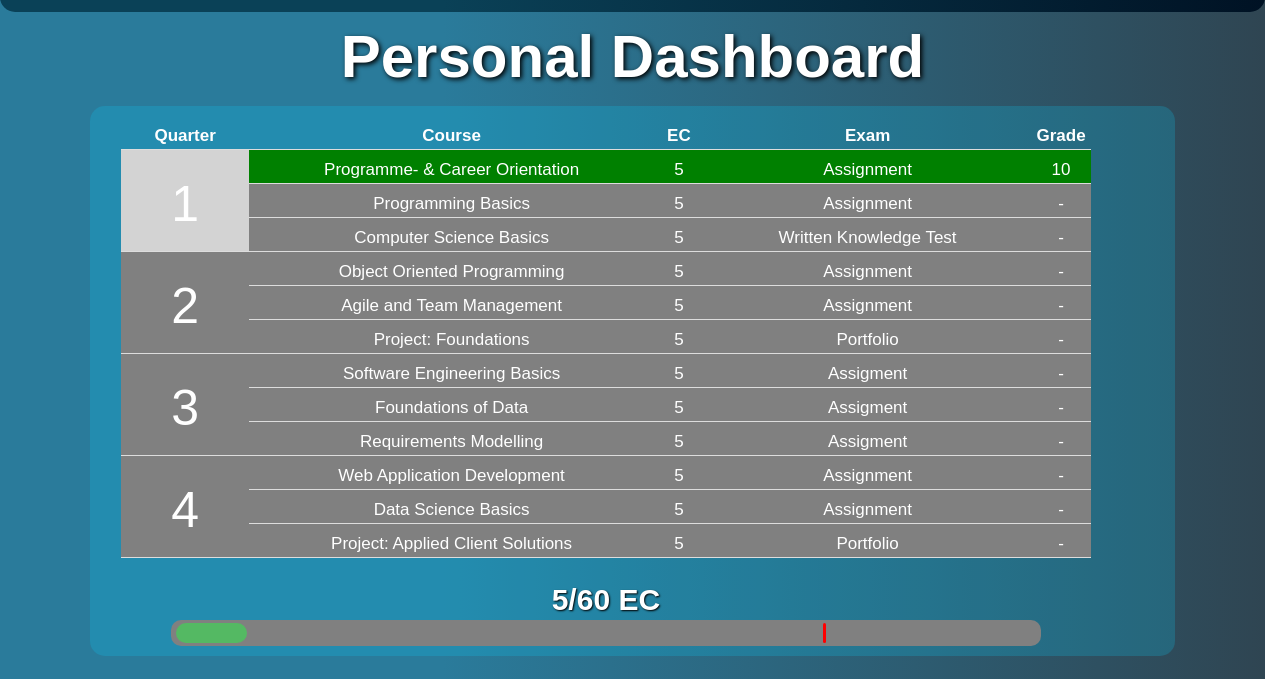
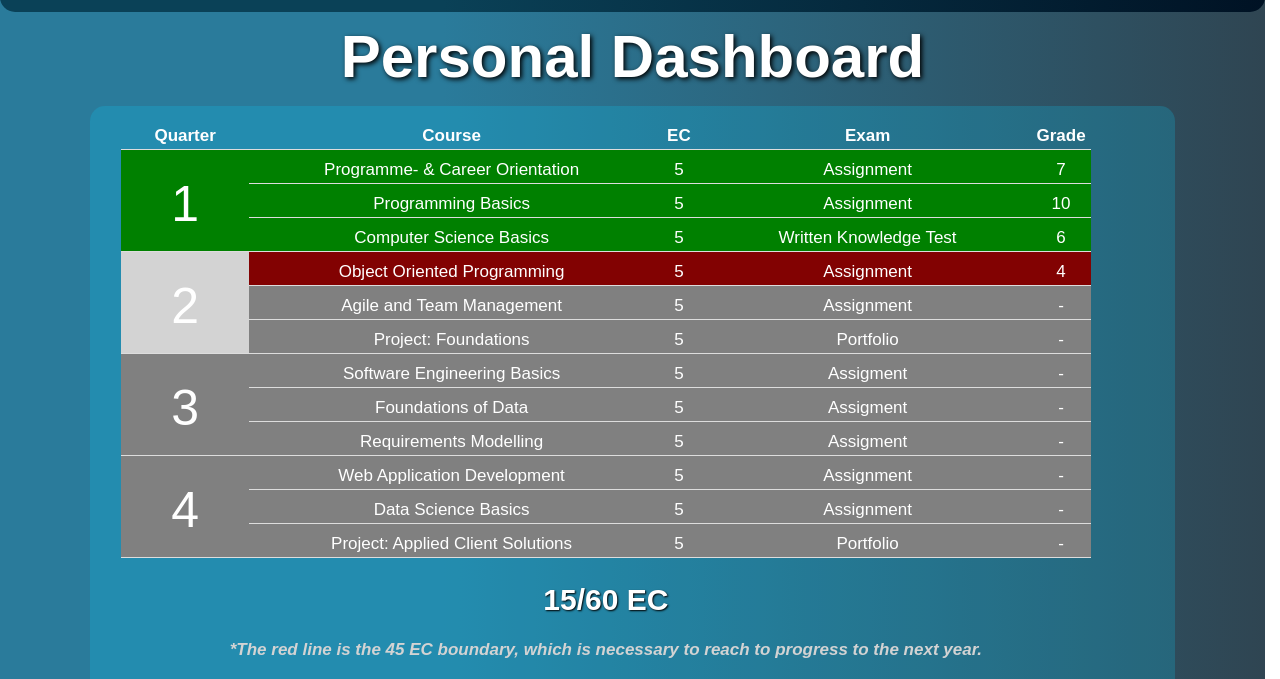
Before and after one commit to flaw01/flaw01.github.io, a plain HTML site: page dashboard.html in a window 1280 px wide. Shown: the part 94-773 px from the top of the page. Drawn offline with Linux system fonts and the light colour scheme; a web font is replaced by a local one.

Commit message:
updated dashboard to explain 45 ec line and show off grade colouring

```diff
--- a/dashboard.html
+++ b/dashboard.html
@@ -33,35 +33,35 @@
             <th>Exam</th>
             <th>Grade</th>
           </tr>
-          <tbody class="currentq">
+          <tbody class="complete">
             <!-- class="complete" in tbody if quarter has been completed -->
             <tr>
               <td rowspan="3" class="quarter">1</td>
               <td class="text">Programme- & Career Orientation</td>
               <td class="number">5</td>
               <td class="text">Assignment</td>
-              <td class="number">10</td>
+              <td class="number">7</td>
             </tr>
             <tr>
               <td class="text">Programming Basics</td>
               <td class="number">5</td>
               <td class="text">Assignment</td>
-              <td class="number">-</td>
+              <td class="number">10</td>
             </tr>
             <tr>
               <td class="text">Computer Science Basics</td>
               <td class="number">5</td>
               <td class="text">Written Knowledge Test</td>
-              <td class="number">-</td>
+              <td class="number">6</td>
             </tr>
           </tbody>
-          <tbody>
+          <tbody class="currentq">
             <tr>
               <td rowspan="3" class="quarter">2</td>
               <td class="text">Object Oriented Programming</td>
               <td class="number">5</td>
               <td class="text">Assignment</td>
-              <td class="number">-</td>
+              <td class="number">4</td>
             </tr>
             <tr>
               <td class="text">Agile and Team Management</td>
@@ -121,6 +121,7 @@
         </table>
 
         <h2 id="ec-bar" class="ec-bar">5/60 EC</h2>
+        <h4>*The red line is the 45 EC boundary, which is necessary to reach to progress to the next year.</h4>
         <div class="outerbar">
           <div id="innerbar" class="innerbar"></div>
           <div class="ec-line"></div>
```
